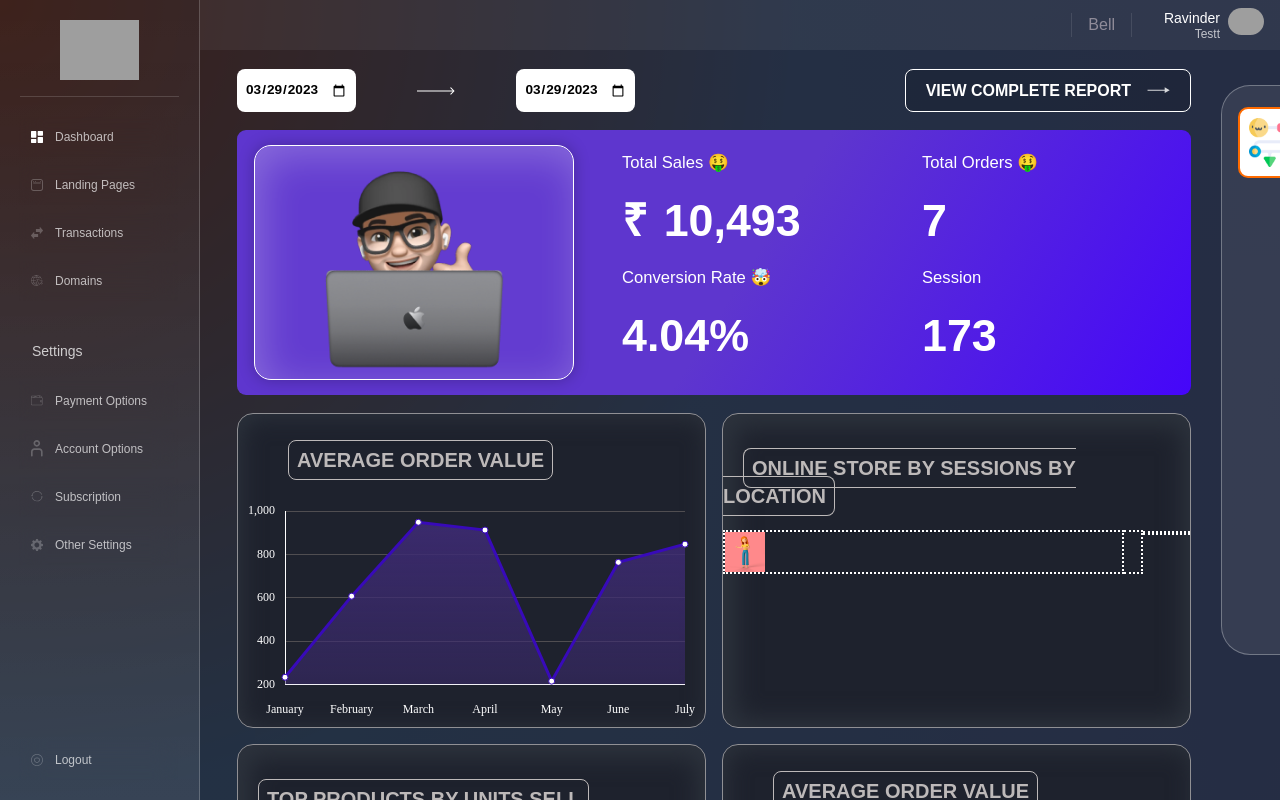
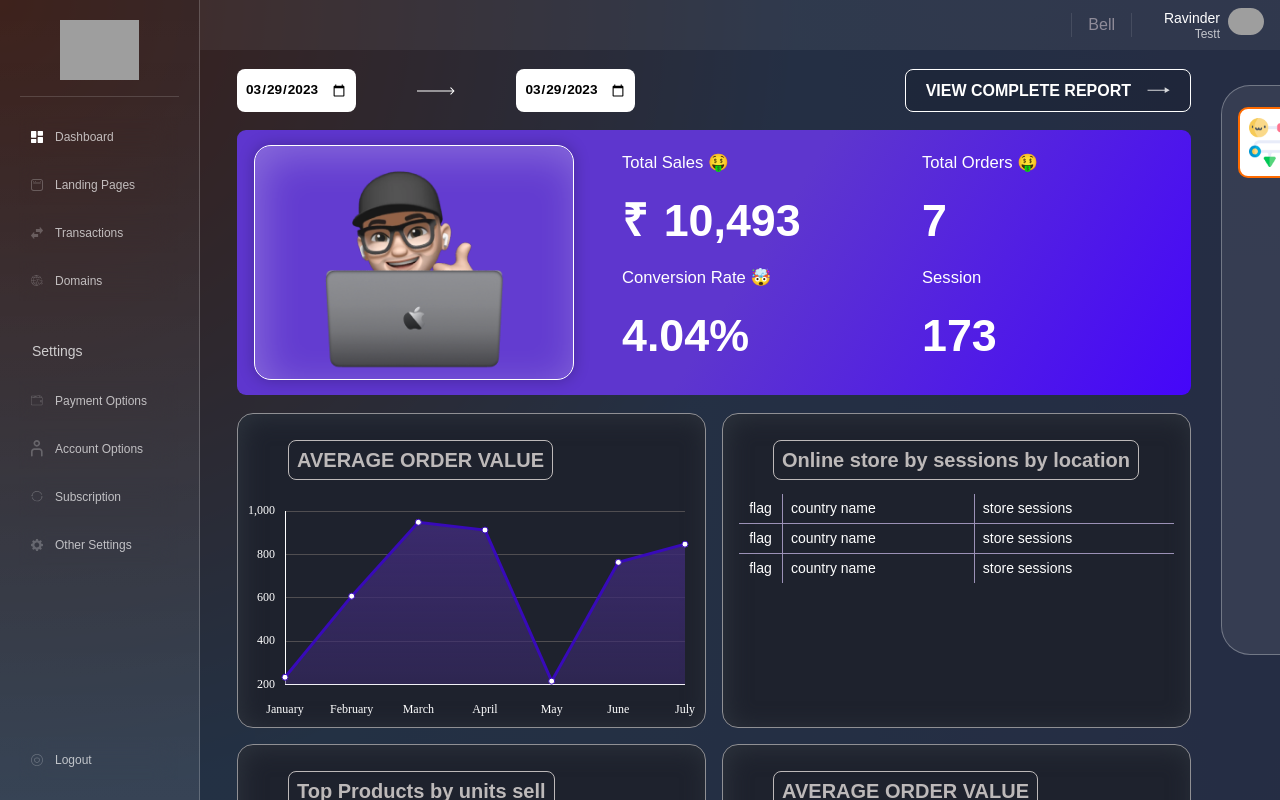
Before and after one commit to 47Sunil/myz_front, a React (Create React App) app: page /dashboard in a window 1280 px wide. Built offline with nearby package versions, Linux system fonts and the light colour scheme; grey boxes are pictures that could not be loaded.

Commit message:
added tables on dashboard

```diff
--- a/src/pages/Dashboard/components/Tables.jsx
+++ b/src/pages/Dashboard/components/Tables.jsx
@@ -1,81 +1,43 @@
 import React from 'react';
-import image from '../../../assets/images/pantIcon.jpg';
-
-const LocationTable = ({ locationData }) => {
+import styled from 'styled-components';
+const BodyRow = styled.tr`
+  &:not(:last-child) {
+    border-bottom: 1px solid #9b91b6;
+  }
+`;
+export const Tables = ({ heading }) => {
   return (
-    <table className='text-white min-w-full'>
-      {locationData?.map((item) => {
-        return (
-          <tr className='border-white '>
-            <td className='border-white border-2 border-dotted border-collapse '>
-              <img
-                src={image}
-                alt='pant Icon'
-                width={40}
-                height={40}
-              />
-            </td>
-            <td className='border-white border-2 border-dotted border-collapse  '>
-              {item.country}
-            </td>
-            <td className='border-white border-2 border-dotted border-collapse  flex justify-between'>
-              <p>{item.visits}</p>
-            </td>
-          </tr>
-        );
-      })}
-    </table>
-  );
-};
-
-const TopProducts = ({ topProducts }) => {
-  return (
-    <table className='text-white min-w-full'>
-      {topProducts?.map((product) => {
-        return (
-          <tr
-            className='border-white '
-            key={product._id}
-          >
-            <td className='border-white border-2 border-dotted border-collapse '>
-              <img
-                src={image}
-                alt='pant Icon'
-                width={40}
-                height={40}
-              />
-            </td>
-            <td className='border-white border-2 border-dotted border-collapse  '>
-              {product.productName}
-            </td>
-            <td className='border-white border-2 border-dotted border-collapse  flex justify-between'>
-              <p>{product.price}</p>
-            </td>
-          </tr>
-        );
-      })}
-    </table>
-  );
-};
-
-function Tables({ heading, locationData, topProducts }) {
-  return (
-    <div
-      className='bg-[#1E222D] gap-[20px] rounded-2xl pt-[40px] max-h-[24rem]  max-w-[570px] flex  items-center flex-col'
-      style={{
-        boxShadow: '#2D333D 3px 3px 25px 10px inset',
-        border: '1px solid #909094',
-      }}
-    >
+    <div className='w-full h-full bg-[#1E222D] gap-[20px] rounded-2xl max-h-[24rem] pt-8 max-w-[570px] flex  items-center flex-col shadow-[inset_3px_3px_25px_#2d333d] border border-solid border-[#909094]'>
       <div className='w-full'>
-        <span className='text-[#BDB9B9] border border-[#BDB9B9] rounded-lg text-xl  p-2 ml-[20px] font-semibold uppercase'>
+        <span className='text-[#BDB9B9] border border-[#BDB9B9] rounded-lg text-xl  p-2 ml-[50px] font-semibold'>
           {heading}
         </span>
       </div>
-      <LocationTable locationData={locationData} />
-      <TopProducts topProducts={topProducts} />
+      <div className='w-full px-4'>
+        <table className='w-full border-collapse text-center text-white text-[14px]'>
+          <BodyRow>
+            <td className='py-1'>flag</td>
+            <td className=' py-1 text-left px-2 border-x border-solid border-[#9B91B6]'>
+              country name
+            </td>
+            <td className='py-1 text-left px-2'>store sessions</td>
+          </BodyRow>
+          <BodyRow>
+            <td className=' py-1'>flag</td>
+            <td className=' py-1 text-left px-2 border-x border-solid border-[#9B91B6]'>
+              country name
+            </td>
+            <td className='py-1 text-left px-2'>store sessions</td>
+          </BodyRow>
+          <BodyRow>
+            <td className='py-1'>flag</td>
+            <td className='py-1 text-left px-2 border-x border-solid border-[#9B91B6]'>
+              country name
+            </td>
+            <td className='py-1 text-left px-2'>store sessions</td>
+          </BodyRow>
+        </table>
+      </div>
     </div>
   );
-}
-
-export { Tables };
+};
--- a/src/pages/Dashboard/index.jsx
+++ b/src/pages/Dashboard/index.jsx
@@ -99,14 +99,8 @@ const Dashboard = () => {
               <ReportSection dashBoardData={dashBoardData} />
               <div className='flex-grow grid grid-cols-reports grid-rows-reports gap-4'>
                 <AreaChart />
-                <Tables
-                  heading={'Online store by sessions by location'}
-                  locationData={locationData}
-                />
-                <Tables
-                  heading={'Top Products by units sell'}
-                  topProducts={topProducts}
-                />
+                <Tables heading={'Online store by sessions by location'} />
+                <Tables heading={'Top Products by units sell'} />
                 <BarChart />
               </div>
             </div>
--- /dev/null
+++ b/src/pages/Transaction/components/Table.jsx
@@ -0,0 +1,30 @@
+import React, { useState } from 'react';
+import { TransactionTable } from '../../../components/Tables/Tables';
+import Pagination from './Pagination';
+import { transactionTableData } from '../../../utils/Data/constant';
+import { useQuery } from 'react-query';
+import { useTransactionData } from '../../../actions/Transaction';
+
+const Table = () => {
+  const [pages, setPages] = useState(5);
+  return (
+    <div className='bg-[rgba(255,255,255,1)] border border-solid border-[rgba(255,255,255,0.15)] min-h-full rounded-t-3xl w-full  flex flex-col justify-between overflow-hidden'>
+      <div className='flex flex-row justify-between p-4'>
+        <input
+          placeholder='Search'
+          className='bg-gray-200/80 rounded-lg border border-gray-300 w-64 h-10 flex items-center px-3 placeholder:text-gray-700 text-black text-sm'
+        />
+        <Pagination
+          pages={pages}
+          setPages={setPages}
+        />
+      </div>
+      <TransactionTable
+        pages={pages}
+        headerData={transactionTableData}
+      />
+    </div>
+  );
+};
+
+export default Table;
```
